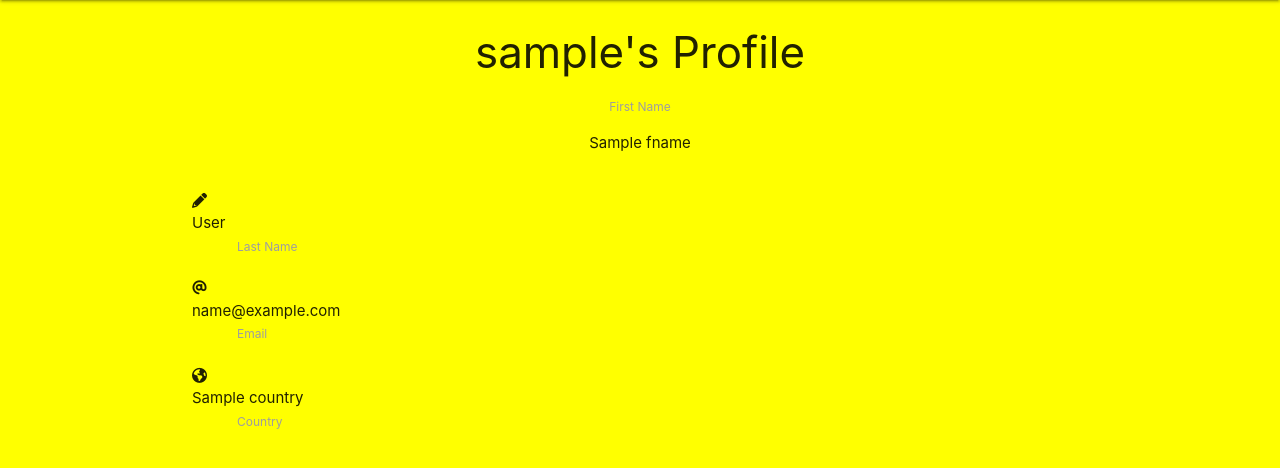
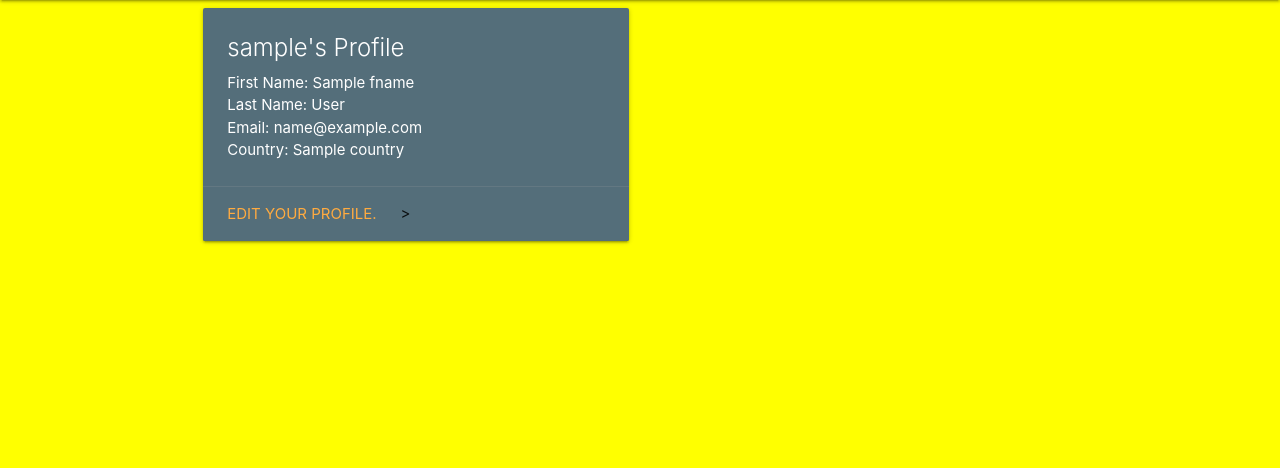
Before and after one commit to JeromeDaGnome/Brixicon, a Flask app: page /view_profile/1 in a window 1280 px wide. Shown: the part 64-532 px from the top of the page. Run offline with Flask 2, Linux system fonts and the light colour scheme; the visitor is signed in with stand-in values (Sample User, id 1); a database or web service that is not in the repository returns one stand-in record (values such as "Sample title"); some libraries are stand-ins or nearby versions.

Commit message:
formatting profile page

```diff
--- a/templates/view_profile.html
+++ b/templates/view_profile.html
@@ -1,38 +1,21 @@
 {% extends "base.html" %}
 {% block content %}
 
-    <h3 class="center-align">{{ username.username }}'s Profile</h3>
-        <div class="card-stacked col s12 m7">
-            <!-- First Name Field -->
-            <div class="row">
-                <div class="center-align card-content col s12">
-                    <label>First Name</label><p>{{ username.fname }}</p>
-                </div>
+    <div class="row">
+        <div class="col s12 m6">
+        <div class="card blue-grey darken-1">
+            <div class="card-content white-text">
+            <span class="card-title">{{ username.username }}'s Profile</span>
+            <p>First Name: {{ username.fname }}</p>
+            <p>Last Name: {{ username.lname }}</p>
+            <p>Email: {{ username.email }}</p>
+            <p>Country: {{ username.country }}</p>
             </div>
-            <!-- Last Name Field -->
-            <div class="row">
-                <div class="card-content col s12">
-                    <i class="fas fa-pencil prefix"></i>
-                    <div id="lname" name="lname">{{ username.lname }}</div>
-                    <label for="lname">Last Name</label>
-                </div>
-            </div>
-            <!-- Email Field -->
-            <div class="row">
-                <div class="card-content col s12">
-                    <i class="fas fa-at prefix"></i>
-                    <div id="email" name="email">{{ username.email }}</div>
-                    <label for="email">Email</label>
-                </div>
-            </div>
-            <!-- Country Field -->
-            <div class="row">
-                <div class="card-content col s12">
-                    <i class="fas fa-earth-americas prefix"></i>
-                    <div id="country" name="country">{{ username.country }}</div>
-                    <label for="country">Country</label>
-                </div>
+            <div class="card-action">
+            <a href="#">Edit your profile.</a>>
             </div>
         </div>
+        </div>
+    </div>
 
 {% endblock %}
```
